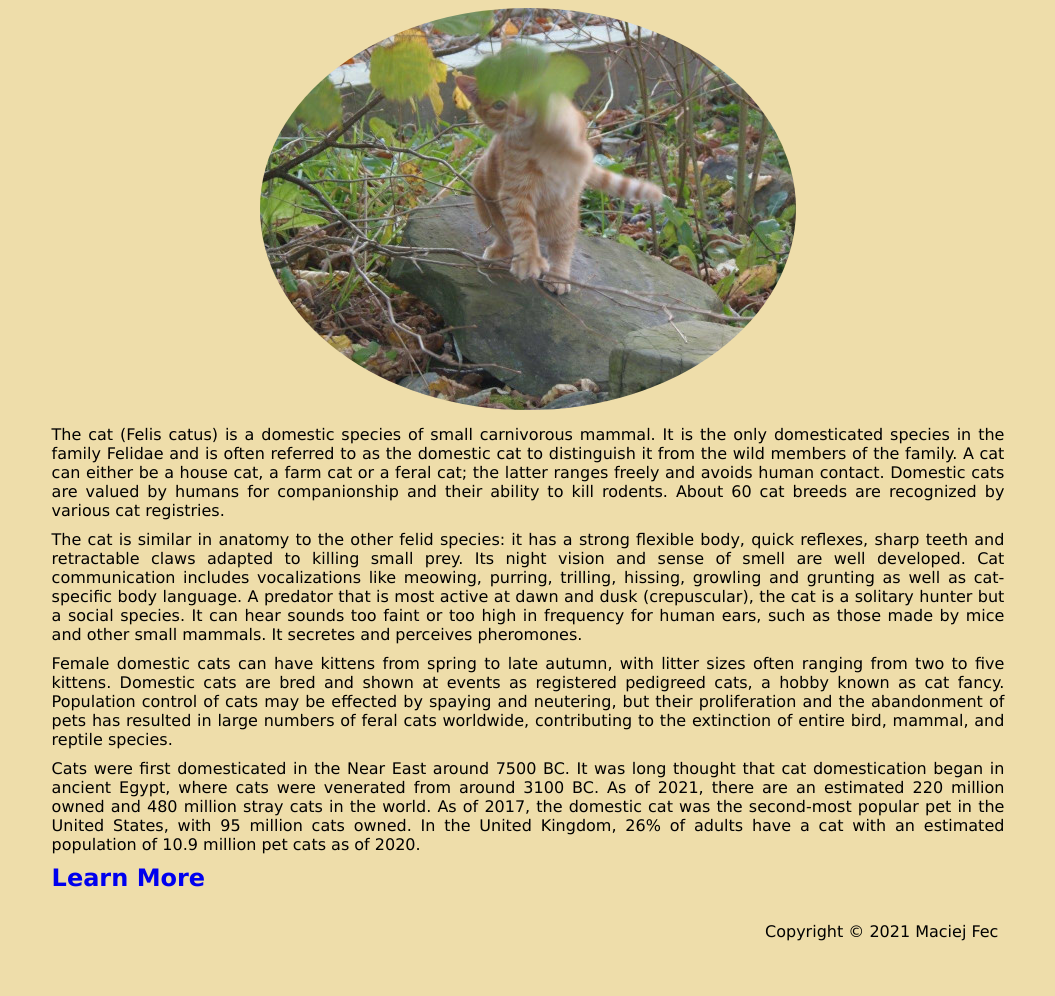
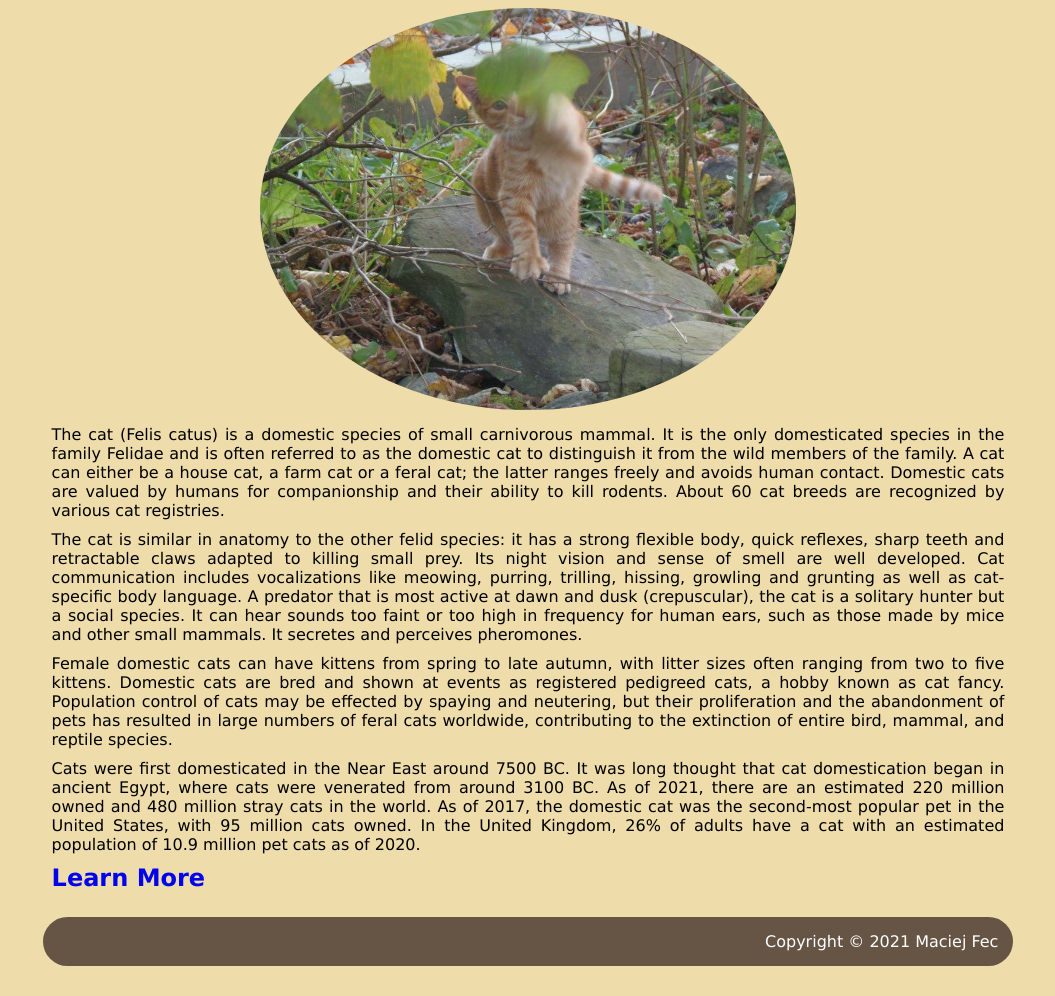
Before and after one commit to fecrol/CatWebPage, a plain HTML site: page index.html in a window 1280 px wide. Shown: the part 97-1093 px from the top of the page, without its empty margins (112-1167 px from the left). Drawn offline with Linux system fonts and the light colour scheme.

Commit message:
added same background colour as header. changed text colour to white. added 25px border-radius

```diff
--- a/style.css
+++ b/style.css
@@ -67,4 +67,8 @@ p {
   font-size: 1rem;
   margin-left: auto;
   margin-right: auto;
+  background: #665544;
+  color: white;
+  border-radius: 25px;
+  padding: 15px;
 }
```
